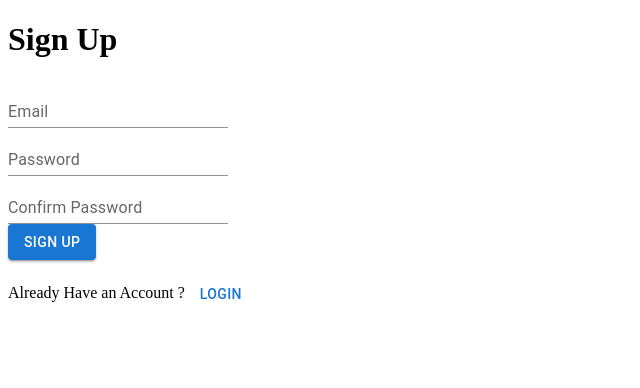
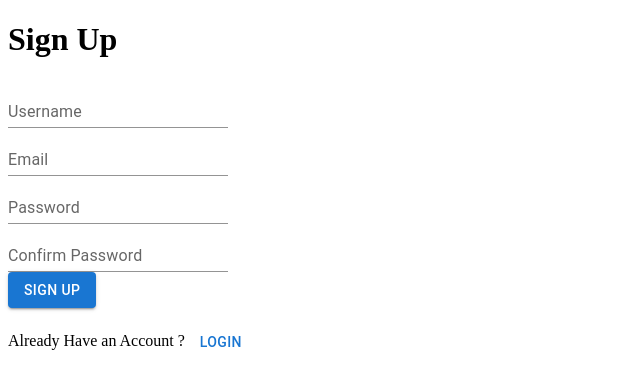
Before and after one commit to Roshanvj11/TodoList, a React (Create React App) app in the folder client/: page /registor in a window 1280 px wide. Shown: the top 388 px of the page, without its empty margins (0-640 px from the left). Built offline with nearby package versions, Linux system fonts and the light colour scheme.

Commit message:
new changes

```diff
--- a/client/src/pages/Layout.js
+++ b/client/src/pages/Layout.js
@@ -5,6 +5,7 @@ import { Outlet } from 'react-router-dom';
 export default function Layout() {
     return (
         <div>
+            {/* <h1>hello</h1> */}
             <div>
                 <Navbar />
                 <main>
--- a/client/src/registor/Registor.js
+++ b/client/src/registor/Registor.js
@@ -14,7 +14,7 @@ export default function Registor() {
     navigate(navigationPage)
   }
 
-  const { register, handleSubmit, formState: { errors }, getValues,reset } = useForm();
+  const { register, handleSubmit, formState: { errors }, getValues, reset } = useForm();
 
 
   const onSubmit = async (data) => {
@@ -42,6 +42,17 @@ export default function Registor() {
 
         <form onSubmit={handleSubmit(onSubmit)}>
           <div>
+
+            <div>
+              <TextField id="standard-basic" label="Username" variant="standard"
+                {...register('username', {
+                  required: 'Username is required',
+                  pattern: {
+                    message: 'Username is not valid'
+                  }
+                })} />
+              {errors.email && <p className='errorMsg' style={{ color: 'red' }}>{errors.email.message}</p>}
+            </div>
 
             <div>
               <TextField id="standard-basic" label="Email" variant="standard"
```
Also changed, not shown: 1 other file (tests, documents, lock files or other folders).
